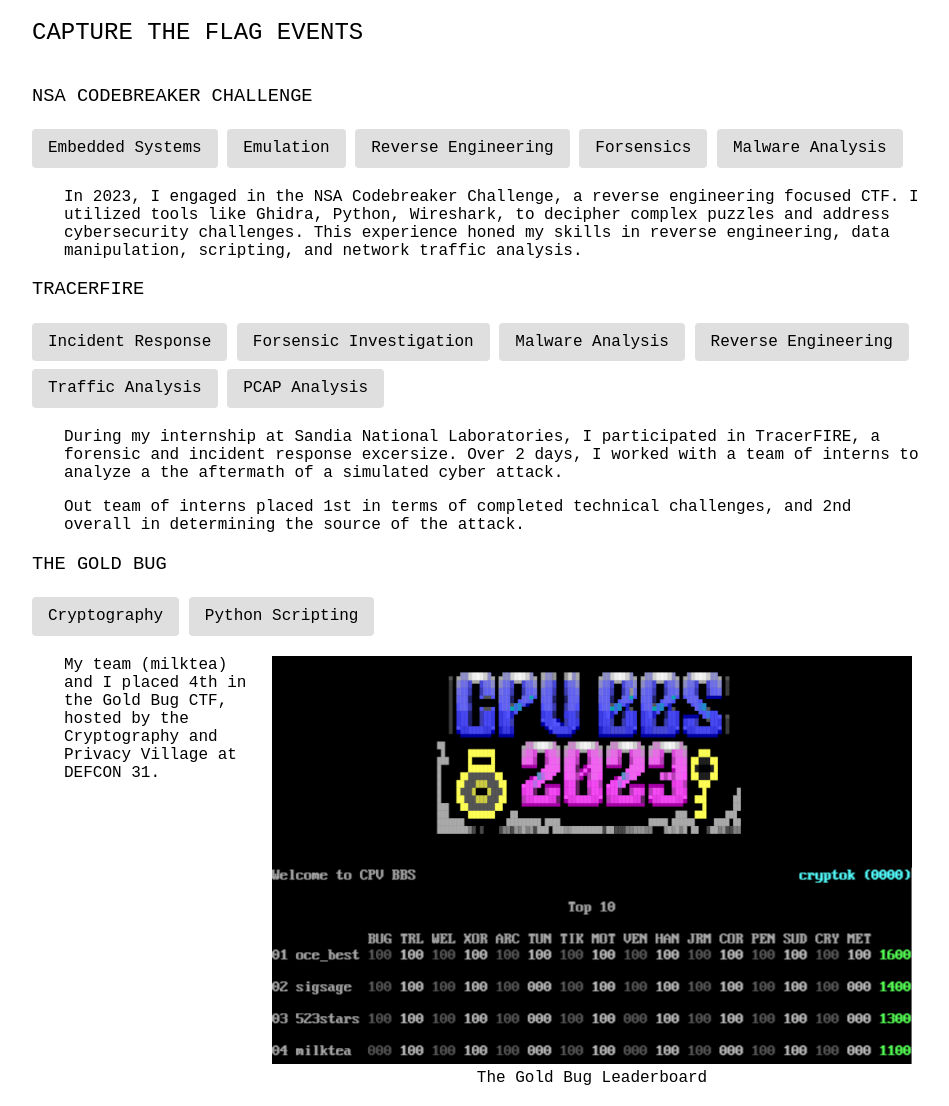
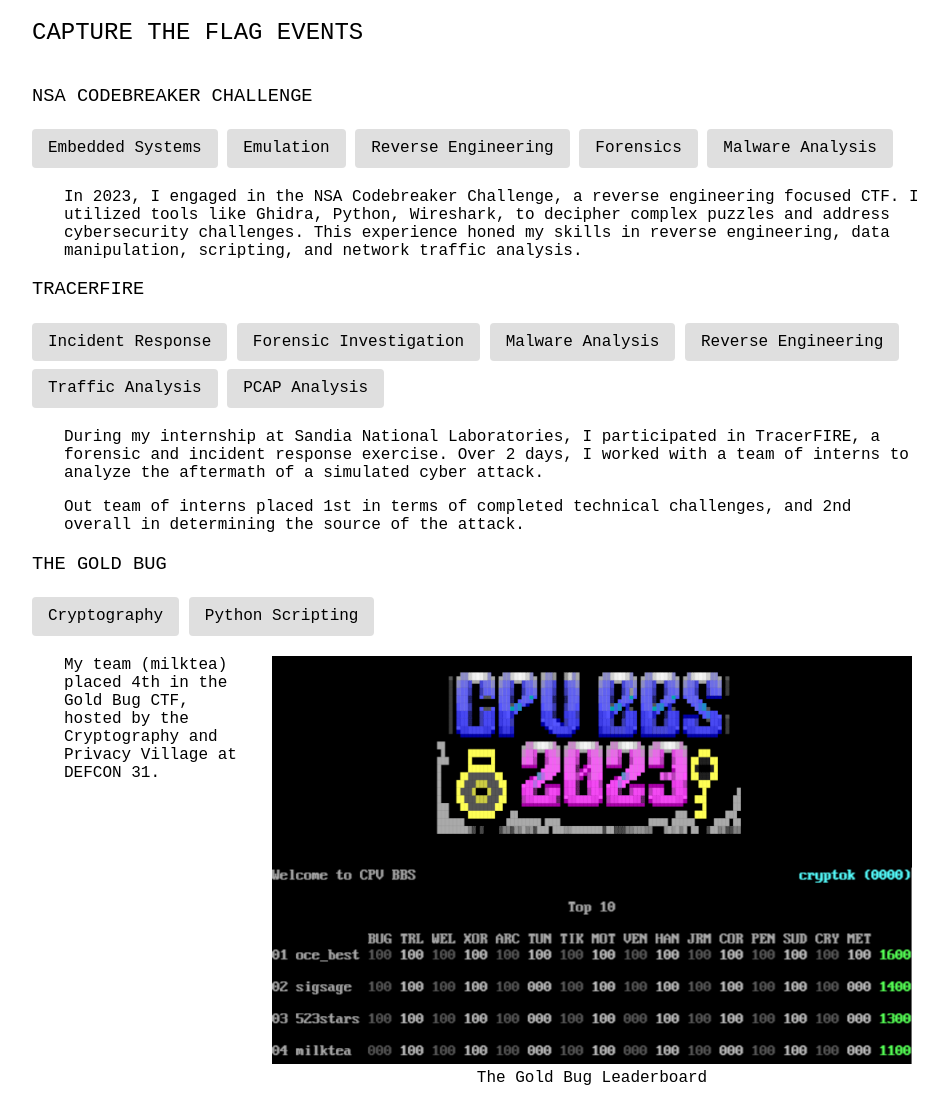
Before and after one commit to garylaski/site, a plain HTML site: page projects/ctf/index.html in a window 1280 px wide. Shown: the part 61-1167 px from the top of the page, without its empty margins (160-1109 px from the left). Drawn offline with Linux system fonts and the light colour scheme.

Commit message:
fix typos

```diff
--- a/projects/ctf/index.html
+++ b/projects/ctf/index.html
@@ -17,7 +17,7 @@
                             <li>Embedded Systems</li>
                             <li>Emulation</li>
                             <li>Reverse Engineering</li>
-                            <li>Forsensics</li>
+                            <li>Forensics</li>
                             <li>Malware Analysis</li>
                         </ul>
                     </div>
@@ -28,14 +28,14 @@
                     <div class="links">
                         <ul>
                             <li>Incident Response</li>
-                            <li>Forsensic Investigation</li>
+                            <li>Forensic Investigation</li>
                             <li>Malware Analysis</li>
                             <li>Reverse Engineering</li>
                             <li>Traffic Analysis</li>
                             <li>PCAP Analysis</li>
                         </ul>
                     </div>
-                    <p>During my internship at Sandia National Laboratories, I participated in TracerFIRE, a forensic and incident response excersize. Over 2 days, I worked with a team of interns to analyze a the aftermath of a simulated cyber attack.</p>
+                    <p>During my internship at Sandia National Laboratories, I participated in TracerFIRE, a forensic and incident response exercise. Over 2 days, I worked with a team of interns to analyze the aftermath of a simulated cyber attack.</p>
                     <p>Out team of interns placed 1st in terms of completed technical challenges, and 2nd overall in determining the source of the attack.</p>
                 </li>
                 <li>
@@ -47,7 +47,7 @@
                         </ul>
                     </div>
                     <div class="flex-row">
-                        <p>My team (milktea) and I placed 4th in the Gold Bug CTF, hosted by the Cryptography and Privacy Village at DEFCON 31.</p>
+                        <p>My team (milktea) placed 4th in the Gold Bug CTF, hosted by the Cryptography and Privacy Village at DEFCON 31.</p>
                         <figure>
                             <img class="right" src="goldbug.png" style="width: 40rem" alt="The Gold Bug Leaderboard">
                             <figcaption>The Gold Bug Leaderboard</figcaption>
```
Also changed, not shown: index.html (+1 -1 lines), projects/vme/index.html (+1 -1 lines).
